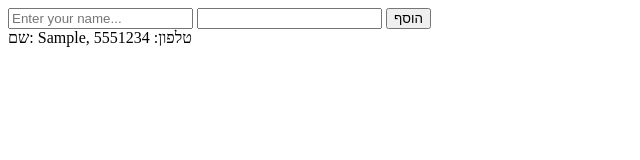
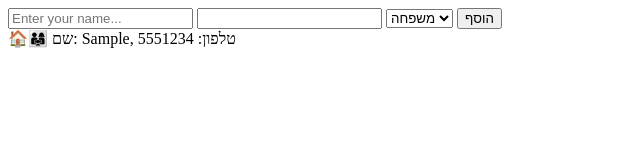
Before and after one commit to Tehila33965/Contact-management, a plain HTML site: page index.html in a window 1280 px wide. Both pictures are taken after typing "Sample", "5551234" into the empty fields and a click on the button "הוסף". Shown: the whole page, without its empty margins (0-640 px from the left). Drawn offline with Linux system fonts and the light colour scheme.

Commit message:
add category selection with emojis

```diff
--- a/data.js
+++ b/data.js
@@ -1,17 +1,21 @@
 export const contacts = [];
 
-export const addContact = (name, phone) =>{
+export const addContact = (name, phone ,category) =>{
     const newContact = {
         name: name,
         phone: phone,
+        category: category,
         id: Date.now()
     };
 
     contacts.push(newContact);
+    console.log(contacts);
 }
 
-export const render = () =>{
+
+
+export const render = () => {
     return contacts.map(contact => {
-        return `<div>שם: ${contact.name}, טלפון: ${contact.phone}</div>`;
+        return `<div>${contact.category} שם: ${contact.name}, טלפון: ${contact.phone}</div>`;
     }).join('');
 }
--- a/index.html
+++ b/index.html
@@ -11,6 +11,11 @@
     <form>
         <input type="text" id="name" name="name" placeholder="Enter your name...">
         <input type="tel" name="phone" id="phone">
+        <select name="category" id="category">
+            <option value="🏠👨‍👩‍👧">משפחה</option>
+            <option value="❤️🧑‍🤝‍🧑">חברים</option>
+            <option value="💼🏢">עבודה</option>
+</select>
         <button type="submit">הוסף</button>
     </form>
     <div id="contacts"></div>
--- a/main.js
+++ b/main.js
@@ -4,7 +4,8 @@ const el={
     form : document.querySelector('form'),
     phoneInput: document.querySelector('#phone'),
     nameInput: document.querySelector('#name'),
-    contactsContainer: document.querySelector('#contacts')
+    contactsContainer: document.querySelector('#contacts'),
+    categoryInput: document.querySelector('#category')
 }
 
 el.phoneInput.addEventListener('keydown',(ev) => {
@@ -21,10 +22,10 @@ el.form.addEventListener('submit',(ev) => {
     ev.preventDefault();
 
     const currentForm = ev.target;
-    const { name, phone } = currentForm.elements;
+    const { name, phone, category } = currentForm.elements;
 
-    if (name.value.trim() && phone.value.trim()) {
-        addContact(name.value, phone.value);
+    if (name.value.trim() && phone.value.trim() && category.value) {
+        addContact(name.value, phone.value, category.value);
 
         const htmlList = render();
         el.contactsContainer.innerHTML = htmlList;
```
